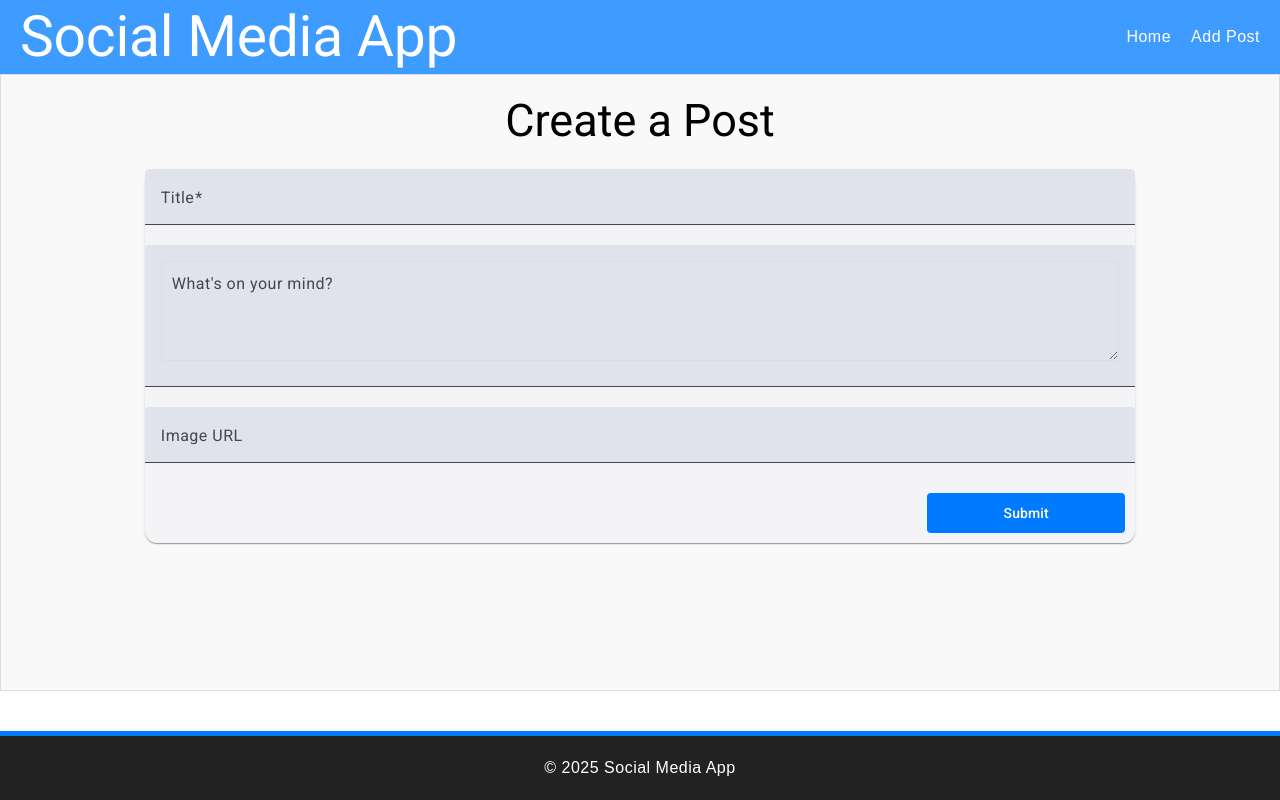
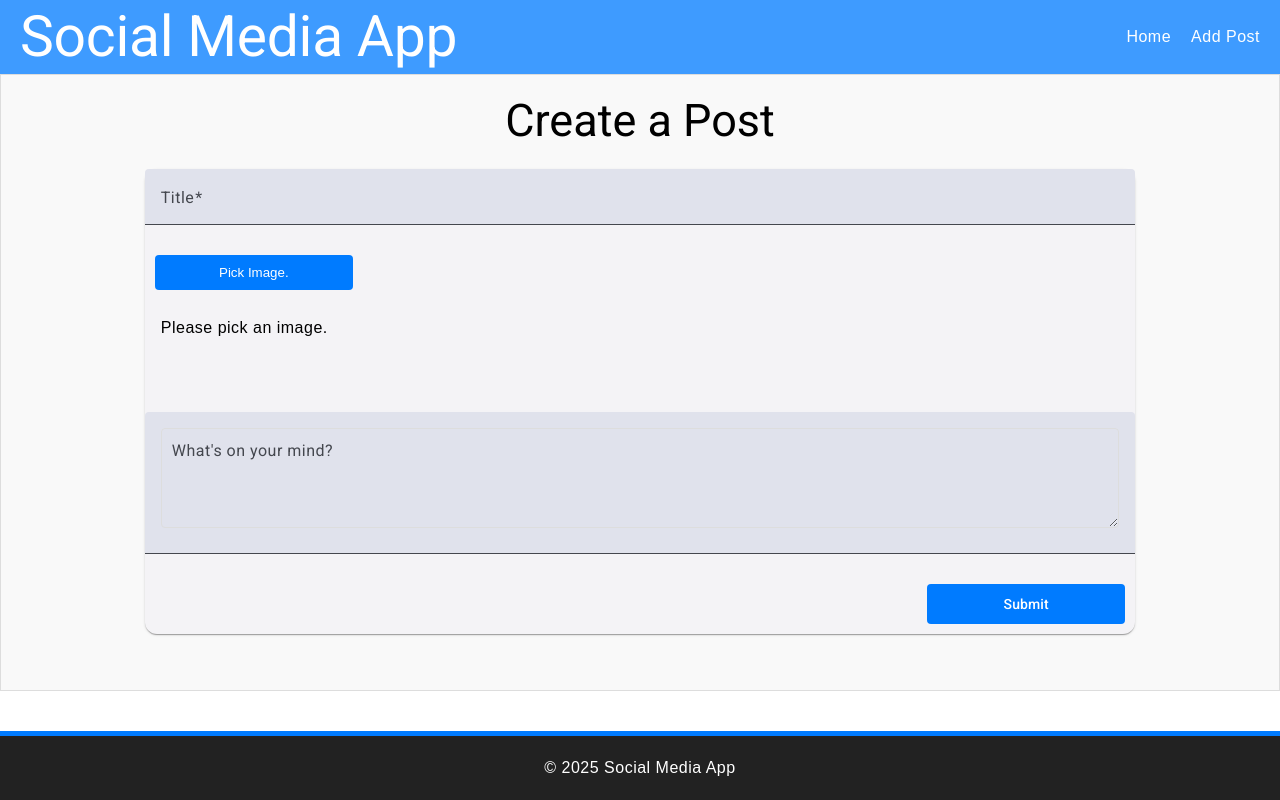
Before and after one commit to parwejalam/socialPost, an Angular app: page /createPost in a window 1280 px wide. Built offline with nearby package versions, Linux system fonts and the light colour scheme.

Commit message:
feat: enhance post creation component with image upload functionality and validation

```diff
--- a/src/app/model/post.model.ts
+++ b/src/app/model/post.model.ts
@@ -2,5 +2,5 @@ export interface Post {
     id: string;
     title: string ;
     content?: string;
-    imagePath?: string;
+    // image: string;
 }
--- a/src/app/posts/post-create/post-create.component.html
+++ b/src/app/posts/post-create/post-create.component.html
@@ -8,15 +8,26 @@
       <mat-form-field>
         <mat-label>Title</mat-label>
         <input matInput formControlName="title" placeholder="Enter post title" />
-        <mat-error *ngIf="form.get('title')invalid">Please add title.</mat-error>
-      </mat-form-field>
-      <mat-form-field>
+        @if(form.get('title')?.invalid){
+        <mat-error>Please add title.</mat-error>
+        }
+        </mat-form-field>
+        <div>
+          <button mat-storked-button type="button" (click)="filePicker.click()">Pick Image.</button>
+          <input type="file" #filePicker (change)="onPickedImage($event)" />
+        </div>
+        <div class="image-preview">
+          @if(imagePreview !== '' && imagePreview !== null) {
+          <img [src]="imagePreview" alt="Image Preview" />
+          } @else {
+          <p>Please pick an image.</p>
+          }
+        </div>
+        <mat-form-field>
         <textarea matInput rows="6" formControlName="content" placeholder="What's on your mind?"></textarea>
-        <mat-error *ngIf="form.get('content')invalid">Please add some text.</mat-error>
-      </mat-form-field>
-      <mat-form-field>
-        <mat-label>Image URL</mat-label>
-        <input matInput placeholder="Enter image URL" formControlName="imagePath" />
+        @if(form.get('content')?.invalid){
+        <mat-error>Please add some text.</mat-error>
+        }
       </mat-form-field>
       <button mat-raised-button [color]="form.valid ? 'primary' : 'warn'" type="submit"
         [disabled]="!form.valid">Submit</button>
--- a/src/app/posts/post-create/post-create.component.scss
+++ b/src/app/posts/post-create/post-create.component.scss
@@ -41,6 +41,21 @@ mat-card {
         }
     }
 }
+
 .info-text {
     text-align: center;
 }
+
+input[type="file"] {
+    display: none;
+    // visibility: hidden;
+}
+
+.image-preview {
+    height: 5rem;
+    margin: 1rem 1rem;
+}
+
+.image-preview img {
+    height: 100%;
+}
--- a/src/app/posts/post-create/post-create.component.ts
+++ b/src/app/posts/post-create/post-create.component.ts
@@ -19,13 +19,14 @@ export class PostCreateComponent implements OnInit {
     private postId?: string;
     isLoading = false;
     form!: FormGroup;
+    imagePreview: string = '';
 
     constructor(public postService: PostsService, public route: ActivatedRoute, private router: Router) { }
     ngOnInit() {
         this.form = new FormGroup({
             title: new FormControl(null, { validators: [Validators.required, Validators.minLength(3)] }),
             content: new FormControl(null, { validators: [Validators.required] }),
-            imagePath: new FormControl(null,)
+            image: new FormControl(null, {validators: [Validators.required]})
         });
         this.route.paramMap.subscribe((param: ParamMap) => {
             if (param.has('postId')) {
@@ -38,12 +39,12 @@ export class PostCreateComponent implements OnInit {
                     id: postData.id ?? '',
                     title: postData.title ?? '',
                     content: postData.content ?? '',
-                    imagePath: postData.imagePath ?? ''
+                    // imagePath: postData.imagePath ?? ''
                 };
                 this.form.setValue({
                     title: this.post.title,
                     content: this.post.content,
-                    imagePath: this.post.imagePath
+                    // imagePath: this.post.imagePath
                 });
             } else {
                 this.mode = 'create';
@@ -52,13 +53,23 @@ export class PostCreateComponent implements OnInit {
         });
     }
 
+    onPickedImage(event: Event) {
+        const file = (event.target as HTMLInputElement).files?.[0];
+        this.form.patchValue({ image: file });
+        this.form.get('image')?.updateValueAndValidity();
+        const reader = new FileReader();
+        reader.onload = () => {
+            this.imagePreview = reader.result as string;
+        }
+        reader.readAsDataURL(file!);
+    }
 
     onSavePost() {
         const post: Post = {
             id: '',
             title: this.form.value.title,
             content: this.form.value.content,
-            imagePath: this.form.value.imagePath
+            // imagePath: this.form.value.imagePath
         };
         if (this.mode == 'create') {
             this.postService.addPost(post);
```
